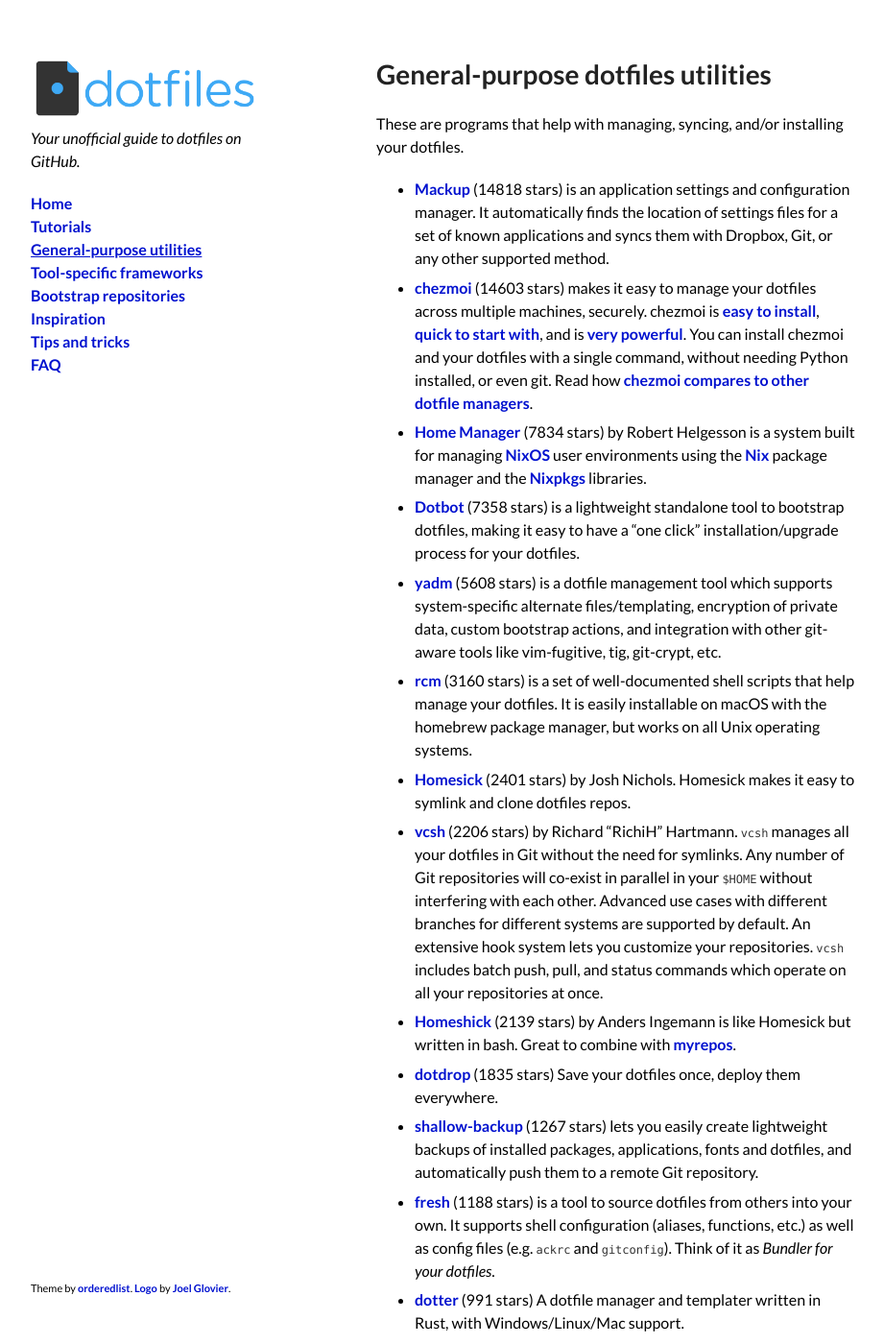
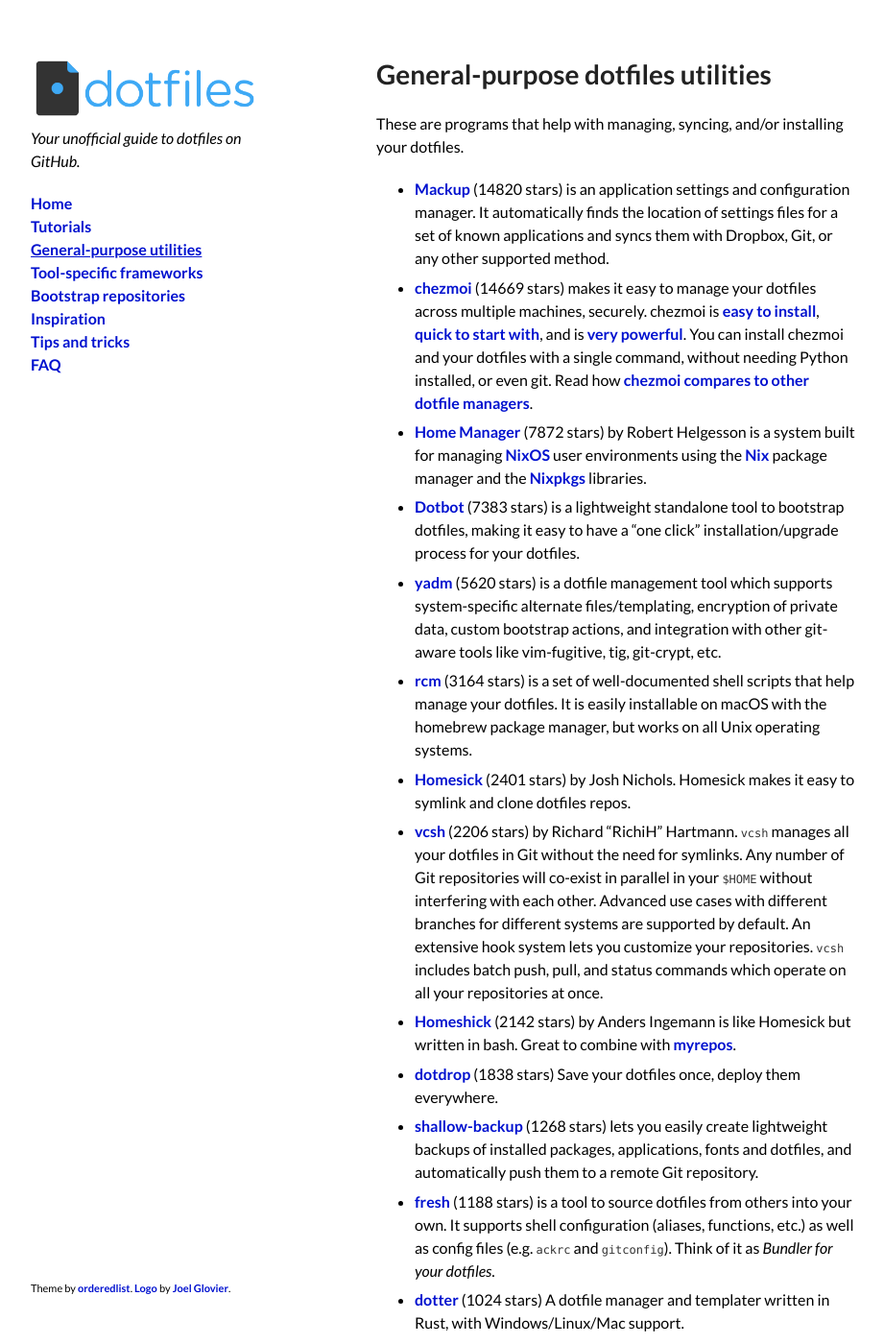
Before and after one commit to dotfiles/dotfiles.github.com, a Jekyll site: the page built from utilities.md, in a window 1280 px wide and 1400 px high. Shown: the whole window at 96% size, without its empty margins (178-1099 px from the left). Built offline with Jekyll 4.4.1, drawn with Linux system fonts in a browser that asks for light colours; comment, search, counter and statistics services are not loaded; some of the changed text lies outside the part shown.

Commit message:
Update star counts

```diff
--- a/_data/utilities.yml
+++ b/_data/utilities.yml
@@ -9,14 +9,14 @@
   notes: is a minimalist dotfile management framework, written 100% in bash.
   stars: 106
   url: https://github.com/bashdot/bashdot
-- forks: 512
+- forks: 514
   name: chezmoi
   notes: makes it easy to manage your dotfiles across multiple machines, securely.
     chezmoi is [easy to install](https://chezmoi.io/install/), [quick to start with](https://chezmoi.io/quick-start/),
     and is [very powerful](https://www.chezmoi.io/user-guide/setup/). You can install
     chezmoi and your dotfiles with a single command, without needing Python installed,
     or even git. Read how [chezmoi compares to other dotfile managers](https://www.chezmoi.io/comparison-table/).
-  stars: 14603
+  stars: 14669
   url: https://github.com/twpayne/chezmoi
   website: https://chezmoi.io
 - forks: 4
@@ -30,7 +30,7 @@
   notes: is a dotfile manager that has no configuration, one-command importing, one-command
     syncing, multiple repository support, automatic cleanup, and can be used with
     git or any other RCS.
-  stars: 71
+  stars: 72
   url: https://github.com/CGamesPlay/dfm
 - forks: 3
   name: Config Curator
@@ -48,12 +48,12 @@
   name: Dotbot
   notes: is a lightweight standalone tool to bootstrap dotfiles, making it easy to
     have a "one click" installation/upgrade process for your dotfiles.
-  stars: 7358
+  stars: 7383
   url: https://github.com/anishathalye/dotbot
 - forks: 103
   name: dotdrop
   notes: Save your dotfiles once, deploy them everywhere.
-  stars: 1835
+  stars: 1838
   url: https://github.com/deadc0de6/dotdrop
 - forks: 31
   name: dotfiler
@@ -140,12 +140,12 @@
     you. Homely also has a clever Automatic Cleanup feature and good tutorials.
   stars: 44
   url: https://github.com/phodge/homely
-- forks: 1984
+- forks: 1991
   name: Home Manager
   notes: by Robert Helgesson is a system built for managing [NixOS](https://nixos.org)
     user environments using the [Nix](https://nixos.org/nix/) package manager and
     the [Nixpkgs](https://nixos.org/nixpkgs/) libraries.
-  stars: 7834
+  stars: 7872
   url: https://github.com/nix-community/home-manager
 - forks: 22
   name: Homemaker
@@ -158,7 +158,7 @@
   name: Homeshick
   notes: by Anders Ingemann is like Homesick but written in bash. Great to combine
     with [myrepos](https://web.archive.org/web/20200904205236/https://waiting-for-dev.github.io/blog/2014/05/04/distributable-and-organized-dotfiles-with-homeshick-and-mr/).
-  stars: 2139
+  stars: 2142
   url: https://github.com/andsens/homeshick
 - forks: 123
   name: Homesick
@@ -182,13 +182,13 @@
   notes: is a set of well-documented shell scripts that help manage your dotfiles.
     It is easily installable on macOS with the homebrew package manager, but works
     on all Unix operating systems.
-  stars: 3160
+  stars: 3164
   url: https://github.com/thoughtbot/rcm
 - forks: 253
   name: shallow-backup
   notes: lets you easily create lightweight backups of installed packages, applications,
     fonts and dotfiles, and automatically push them to a remote Git repository.
-  stars: 1267
+  stars: 1268
   url: https://github.com/alichtman/shallow-backup
 - forks: 13
   name: stowsh
@@ -215,7 +215,7 @@
   notes: is a dotfile management tool which supports system-specific alternate files/templating,
     encryption of private data, custom bootstrap actions, and integration with other
     git-aware tools like vim-fugitive, tig, git-crypt, etc.
-  stars: 5608
+  stars: 5620
   url: https://github.com/TheLocehiliosan/yadm
   website: https://yadm.io/
 - forks: 9
@@ -235,7 +235,7 @@
 - forks: 51
   name: dotter
   notes: A dotfile manager and templater written in Rust, with Windows/Linux/Mac support.
-  stars: 991
+  stars: 1024
   url: https://github.com/SuperCuber/dotter
 - forks: 61
   name: dotfiles
@@ -246,7 +246,7 @@
 - forks: 53
   name: comtrya
   notes: configuration Management for Localhost / dotfiles.
-  stars: 549
+  stars: 550
   url: https://github.com/comtrya/comtrya
   website: https://comtrya.dev/
 - forks: 7
@@ -267,12 +267,12 @@
     the job (rsync, git, Dropbox, Tresorit, ...)
   stars: 7
   url: https://github.com/loicrouchon/symly
-- forks: 941
+- forks: 943
   name: Mackup
   notes: is an application settings and configuration manager. It automatically finds
     the location of settings files for a set of known applications and syncs them
     with Dropbox, Git, or any other supported method.
-  stars: 14818
+  stars: 14820
   url: https://github.com/lra/mackup
 - forks: 19
   name: multigit
```
Also changed, not shown: _data/bootstrap.yml (+6 -6 lines), _data/frameworks.yml (+45 -45 lines), _data/inspiration.yml (+26 -26 lines).
